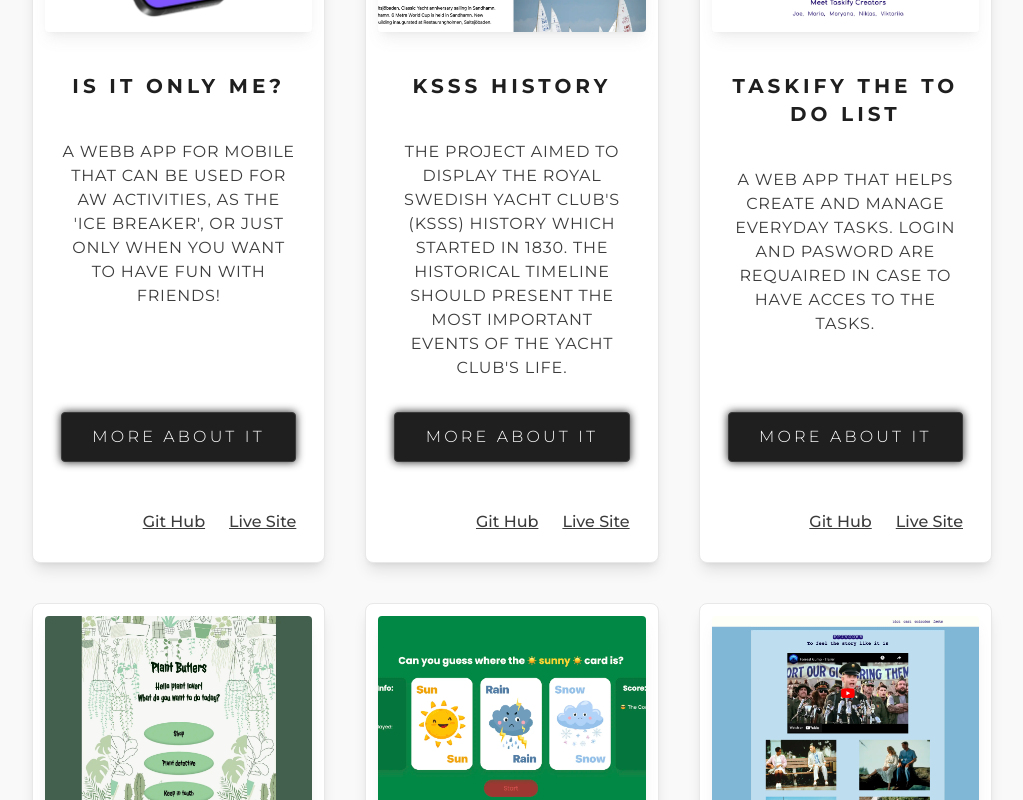
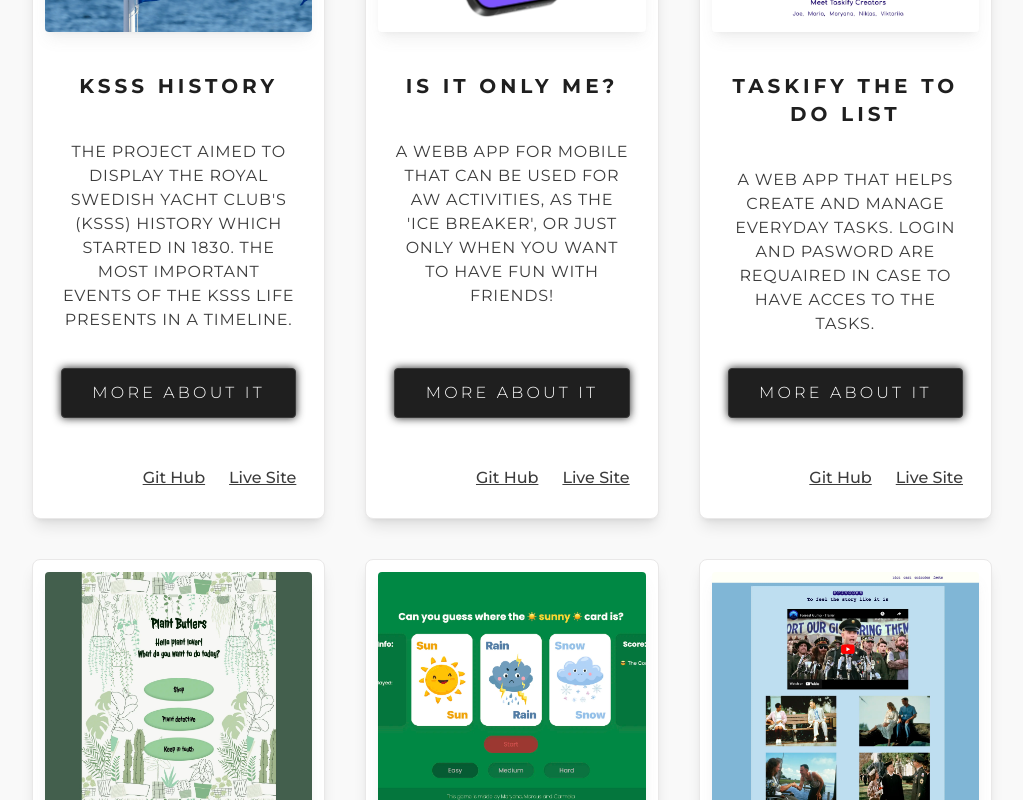
Before and after one commit to maryana-reznychenko/my-portfolio, a React (Vite) app: page / in a window 1280 px wide. Shown: the part 1240-2040 px from the top of the page, without its empty margins (128-1151 px from the left). Built offline with nearby package versions, Linux system fonts and the light colour scheme.

Commit message:
Prepared data for the next project description.

```diff
--- a/src/data/projects_data.js
+++ b/src/data/projects_data.js
@@ -1,6 +1,6 @@
 
+import project_1 from "../assets/img/project_cover_images/project_1.webp"
 import project_0 from "../assets/img/project_cover_images/project_0.webp"
-import project_1 from "../assets/img/project_cover_images/project_1.webp"
 import project_2 from "../assets/img/project_cover_images/project_2.webp"
 import project_3 from "../assets/img/project_cover_images/project_3.webp"
 import project_4 from "../assets/img/project_cover_images/project_4.webp"
@@ -11,9 +11,20 @@ import project_5 from "../assets/img/project_cover_images/project_5.webp"
 export const PROJECTS =
   [
     {
+      "id": 1,
+      "image": project_1,
+      "alt": "The image of the KSSS flag fluttering in the wind in front of a water.",
+      "title": "KSSS history",
+      "intro": "The project aimed to display the Royal Swedish Yacht Club's (KSSS) history which started in 1830.\rThe most important events of the KSSS life presents in a timeline.",
+      "link_to_github": "https://github.com/maryana-reznychenko/ksss-history-fullstack",
+      "link_to_live": "https://ksss-historia.vercel.app/",
+      "slug": "ksss-history"
+
+    },
+    {
       "id": 0,
       "image": project_0,
-      "alt": "the cover image of the project",
+      "alt": "The image of telephone with Is It Only Me? game on the it display and a qr-code for the game.",
       "title": "Is It Only Me?",
       "intro": "A webb app for mobile that can be used for AW activities, as the  'ice breaker', or just only when you want to have fun with friends!",
       "link_to_github": "https://github.com/isitonlyme/is-it-only-me-react?tab=readme-ov-file",
@@ -21,17 +32,7 @@ export const PROJECTS =
       "slug": "is-it-only-me"
 
     },
-    {
-      "id": 1,
-      "image": project_1,
-      "alt": "the cover image of the project",
-      "title": "KSSS history",
-      "intro": "The project aimed to display the Royal Swedish Yacht Club's (KSSS) history which started in 1830.\rThe historical timeline should present the most important events of the Yacht Club's life.",
-      "link_to_github": "",
-      "link_to_live": "",
-      "slug": "ksss-history"
 
-    },
     {
       "id": 2,
       "image": project_2,
--- a/src/pages/landing_page/LandingPage.jsx
+++ b/src/pages/landing_page/LandingPage.jsx
@@ -25,7 +25,7 @@ const LandingPage = () => {
   }, [location]);
 
   return (
-    <div>
+    <>
       <Header />
       <main className="mx-auto w-[95%] lg:w-[75%]">
         <HeroSection />
@@ -34,7 +34,7 @@ const LandingPage = () => {
         <SkillsSection />
         <ContactSection />
       </main>
-    </div>
+    </>
   );
 };
 export default LandingPage;
--- a/src/pages/landing_page/sections/ProjectsSection.jsx
+++ b/src/pages/landing_page/sections/ProjectsSection.jsx
@@ -20,8 +20,8 @@ const ProjectsSection = () => {
             key={project.id}
             className="py-3 md:p-3 bg-white border border-[#e9e8e8] rounded-lg shadow-lg flex flex-col h-full "
           >
-            {/* <div> as placeholder for CLS in Lighthouse */}
-            <div className="w-auto h-auto owerflow-hidden">
+            {/* <figure> as placeholder for CLS in Lighthouse */}
+            <figure className="w-auto h-auto owerflow-hidden">
               <LazyLoadImage
                 src={project.image}
                 alt={project.alt}
@@ -30,7 +30,7 @@ const ProjectsSection = () => {
                 loading="lazy"
                 className="lg:h-[250px] w-auto object-cover shadow-lg shadow-[#7A7A7A]/10 rounded"
               />
-            </div>
+            </figure>
             <div className="p-4 text-center flex flex-col flex-1">
               <h4>{project.title}</h4>
 
```
Also changed, not shown: src/assets/img/project_cover_images/project_1.webp.
